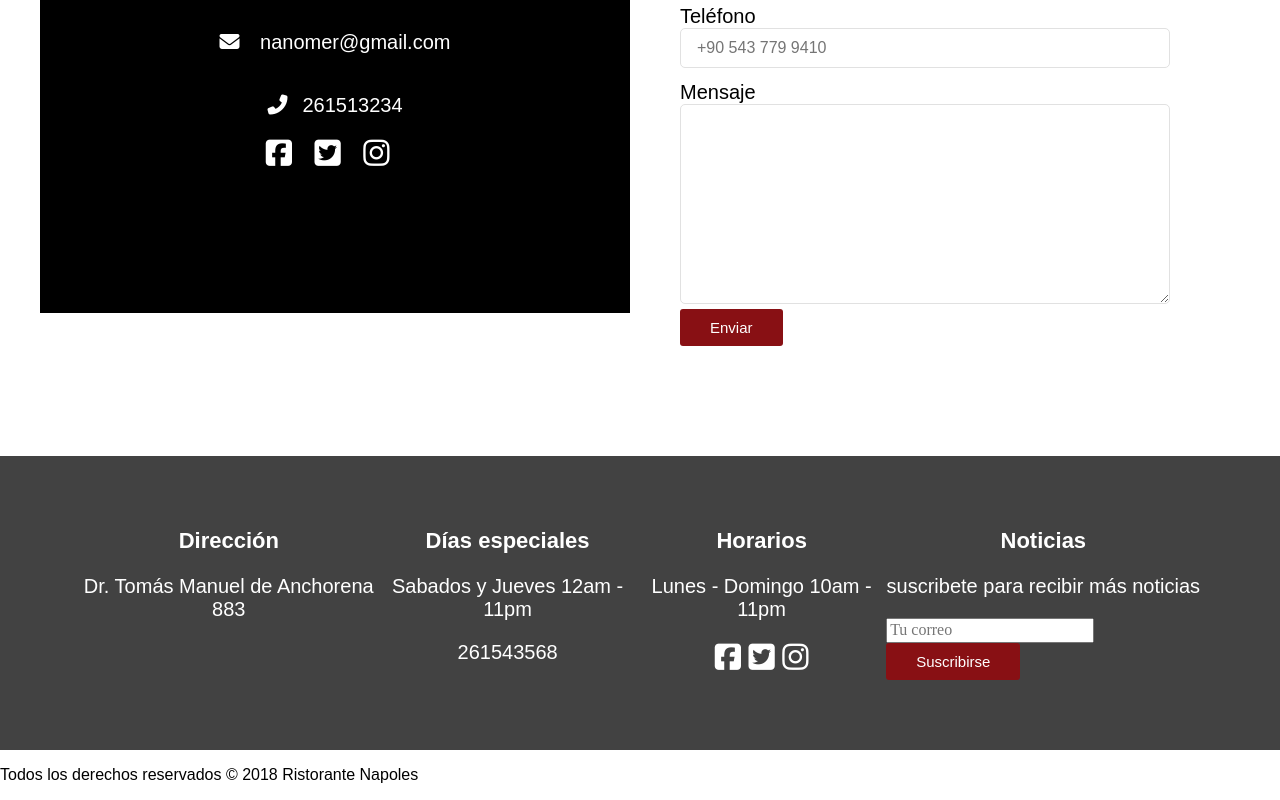
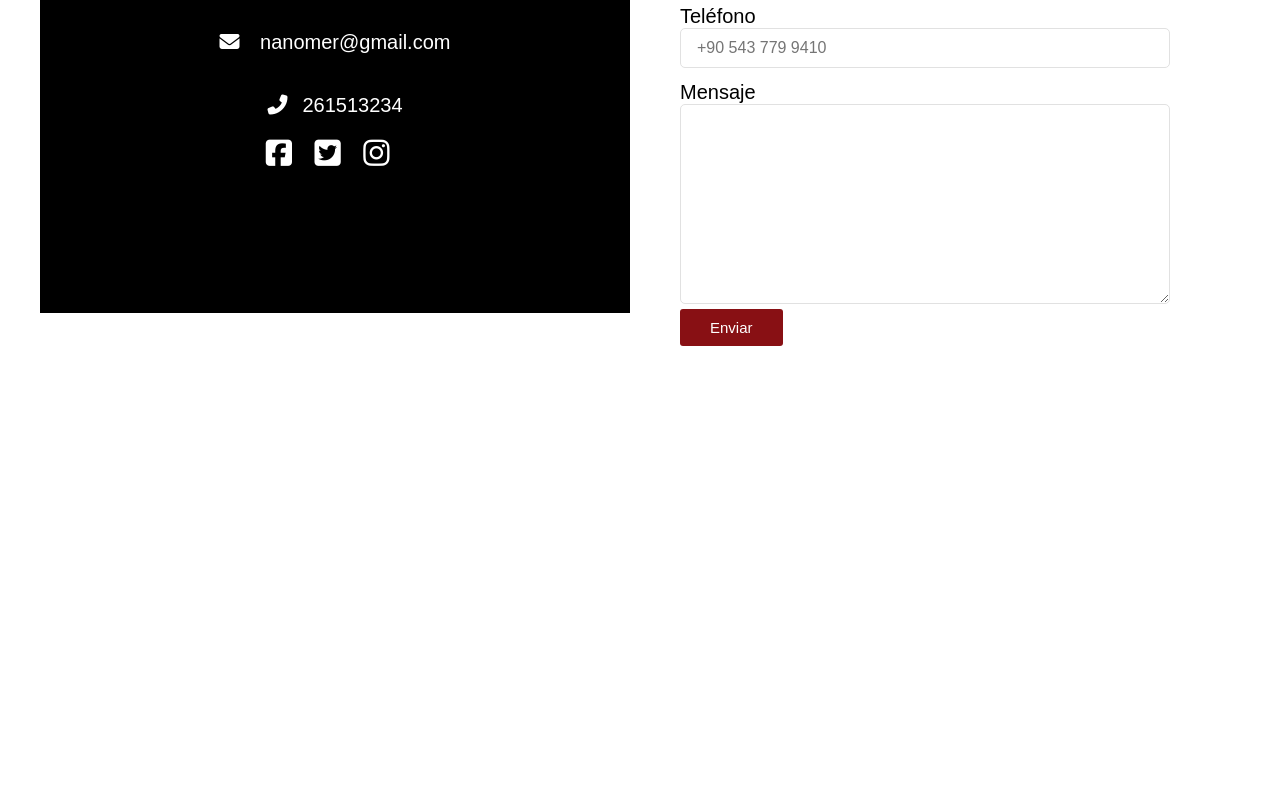
Before and after one commit to agustinmottes/local-comercial-javascript, a plain HTML site: page Index.html in a window 1280 px wide. Shown: the part 5104-5904 px from the top of the page. After the commit the page ends 5520 px from the top, so only its background shows below. Drawn offline with Linux system fonts and the light colour scheme; a web font is replaced by a local one.

Commit message:
actualizacion 2

```diff
--- a/Index.html
+++ b/Index.html
@@ -261,37 +261,7 @@
 
 
     </div>
-    <div class="pie-pagina ">
-        <div class="contenedor-piepagina contenedor">
-            <div class="info">
-                <h3>Dirección</h3>
-                <p>Dr. Tomás Manuel de Anchorena 883</p>
-            </div>
-            <div class="info">
-                <h3>Días especiales</h3>
-                <p>Sabados y Jueves 12am - 11pm</p>
-                <p>261543568</p>
-            </div>
-            <div class="info">
-                <h3>Horarios</h3>
-                <p>Lunes - Domingo 10am - 11pm</p>
-                <div class="redes-sociales redes-pie">
-                    <i class="fab fa-facebook-square"></i>
-                    <i class="fab fa-twitter-square"></i>
-                    <i class="fab fa-instagram"></i>
-                </div>
-            </div>
-            <div class="info">
-                <h3>Noticias</h3>
-                <p>suscribete para recibir más noticias</p>
-                <input type="email" placeholder="Tu correo">
-                <input type="submit" class="btn btn-verde" value="Suscribirse">
-            </div>
-        </div>
-    </div>
-    <footer class="footer">
-        <p>Todos los derechos reservados &copy; 2018 Ristorante Napoles </p>
-    </footer>
+
 
     <script src="js/app.js"></script>
 
```
